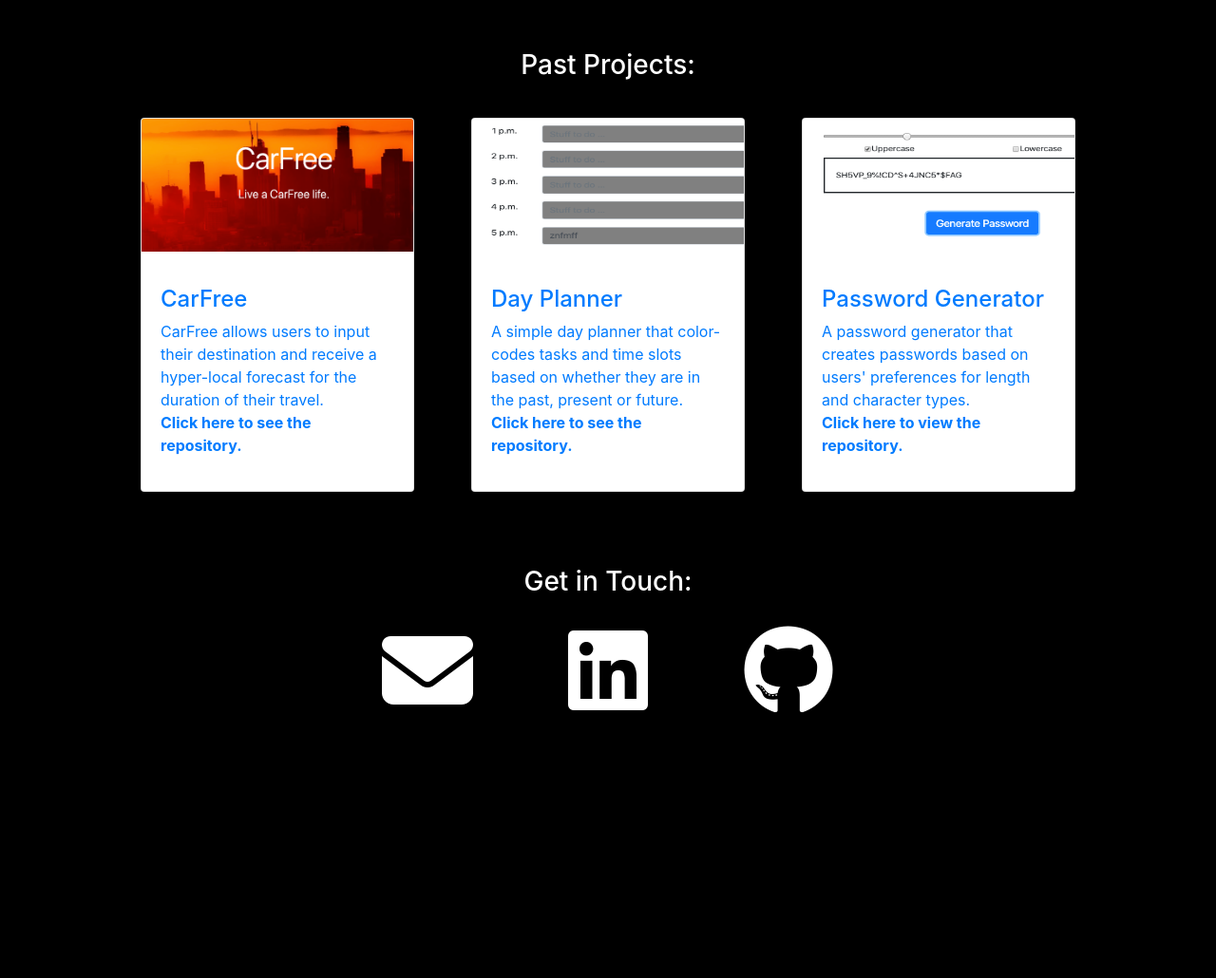
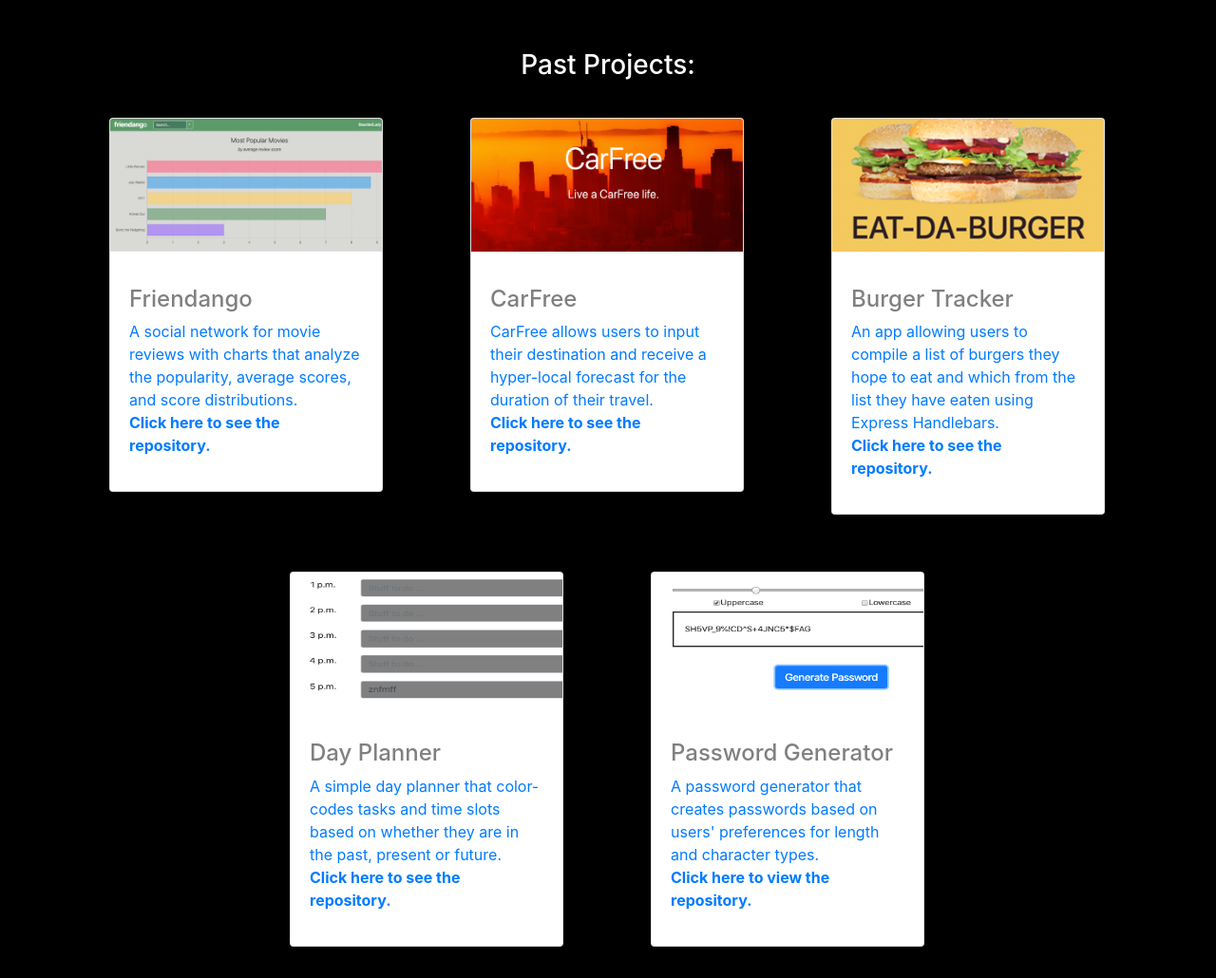
Before and after one commit to marykatewhite/NewPortfolio, a plain HTML site: page index.html in a window 1280 px wide. Shown: the part 760-1790 px from the top of the page at 95% size. Before the commit the page ends 1534 px from the top, so only its background shows below. Drawn offline with nearby package versions, Linux system fonts and the light colour scheme.

Commit message:
changed projects

```diff
--- a/index.html
+++ b/index.html
@@ -65,14 +65,35 @@
     </div>
     <br><br>
     <div class="container" id="projects">
+
         <div class="row justify-content-center">
             <div class="col-xs-12">
                 <br>
                 <h3 class="sectionLabel">Past Projects:</h3>
             </div>
         </div>
+
+
         <div class="row justify-content-center">
 
+            <div class="col-xs-12 col-sm-4">
+                <a href="https://friendango.herokuapp.com" target="_blank">
+                    <div class="card" style="width: 18rem;">
+                        <img src="images/friendangocard.png" class="card-img-top" alt="carfree">
+                        <div class="card-body">
+                            <p class="card-text">
+                                <h4>Friendango</h4>
+                                A social network for movie reviews with charts that analyze the popularity, average
+                                scores, and score distributions.<br>
+                                <a href="https://github.com/grlucy/Friendango"><b>Click here to see the
+                                        repository.</b></a>
+                            </p>
+                        </div>
+                    </div>
+                </a>
+            </div>
+
+            <div class="col-xs-12 col-sm-4">
                 <a href="https://marykatewhite.github.io/Project1/" target="_blank">
                     <div class="card" style="width: 18rem;">
                         <img src="images/carfree card.png" class="card-img-top" alt="carfree">
@@ -81,28 +102,47 @@
                                 <h4>CarFree</h4>
                                 CarFree allows users to input their destination and receive a hyper-local
                                 forecast for the duration of their travel.<br>
-            </a>
-            <a href="https://github.com/marykatewhite/Project1"><b>Click here to see the repository.</b></a>
+                                <a href="https://github.com/marykatewhite/Project1"><b>Click here to see the
+                                        repository.</b></a>
                             </p>
                         </div>
                     </div>
+                </a>
+            </div>
 
+            <div class="col-xs-12 col-sm-4">
+                <a href="https://cryptic-basin-19409.herokuapp.com/" target="_blank">
+                    <div class="card" style="width: 18rem;">
+                        <img src="images/burger card.png" class="card-img-top" alt="burgertracker">
+                        <div class="card-body">
+                            <p class="card-text">
+                                <h4>Burger Tracker</h4>An app allowing users to compile a list of burgers they hope to eat and which from the list they have eaten using Express Handlebars.<br>
+                                <a href="https://github.com/marykatewhite/eatdaburger"><b>Click here to see the
+                                        repository.</b></a>
+                            </p>
+                        </div>
+                    </div>
+                </a>
+            </div>
 
+            <div class="col-xs-12 col-sm-4">
                 <a href="https://marykatewhite.github.io/DayPlanner/" target="_blank">
                     <div class="card" style="width: 18rem;">
                         <img src="images/dayplanner2.png" class="card-img-top" alt="dayplanner">
                         <div class="card-body">
                             <p class="card-text">
                                 <h4>Day Planner</h4>A simple day planner that color-codes tasks and time slots based on
-                    whether they are in the past, present or future. </a><br>
-                    <a href="https://github.com/marykatewhite/DayPlanner"><b>Click here to see the repository.</b></a>
+                                whether they are in the past, present or future.<br>
+                                <a href="https://github.com/marykatewhite/DayPlanner"><b>Click here to see the
+                                        repository.</b></a>
                             </p>
                         </div>
                     </div>
+                </a>
+            </div>
 
 
-
-
+            <div class="col-xs-12 col-sm-4">
                 <a href="https://marykatewhite.github.io/PasswordGenerator/" target="_blank">
                     <div class="card" style="width: 18rem;">
                         <img src="images/password generator.png" class="card-img-top" alt="passwordgenerator">
@@ -110,15 +150,17 @@
                             <p class="card-text">
                                 <h4>Password Generator</h4>A password generator that creates passwords based on users'
                                 preferences for
-                    length and character types.<br></a>
-                    <a href="https://github.com/marykatewhite/PasswordGenerator"><b>Click here to view the repository.</b></a>
+                                length and character types.<br>
+                                <a href="https://github.com/marykatewhite/PasswordGenerator"><b>Click here to view the
+                                        repository.</b></a>
                             </p>
                         </div>
                     </div>
-
-
+                </a>
             </div>
         </div>
+    </div>
+
     <br><br>
     <div class="container" id="contact">
         <div class="row justify-content-center">
@@ -126,18 +168,18 @@
                 <h3 class="sectionLabel">Get in Touch:</h3>
             </div>
         </div>
-        <div class="row justify-content-center" id="icons">
+        <div class="row justify-content-center iconrow" id="icons">
             <div class="col-xs-12 col-sm-2 d-flex justify-content-center">
                 <a href="mailto:marykatewhite@gmail.com"><span style="color: white"><i
-                            class="icons fas fa-envelope fa-6x"></i></span></a>
+                            class="icons fas fa-envelope fa-3x"></i></span></a>
             </div>
             <div class="col-xs-12 col-sm-2 d-flex justify-content-center">
                 <a href="https://www.linkedin.com/in/marykatewhite/" target="_blank"><span style="color: white"><i
-                            class="icons fab fa-linkedin fa-6x"></i></span></a>
+                            class="icons fab fa-linkedin fa-3x"></i></span></a>
             </div>
             <div class="col-xs-12 col-sm-2 d-flex justify-content-center">
                 <a href="https://github.com/marykatewhite" target="_blank"><span style="color: white"><i
-                            class="icons fab fa-github fa-6x"></i></span></a>
+                            class="icons fab fa-github fa-3x"></i></span></a>
             </div>
         </div>
     </div>
--- a/style.css
+++ b/style.css
@@ -1,6 +1,19 @@
 body {
     background-color: black;
     color: black;
+}
+
+a {
+    color: gray;
+}
+
+.iconrow {
+    padding-top: 20px;
+    padding-bottom: 30px;
+}
+
+h4, a {
+    color: gray;
 }
 
 #aboutMe {
```
Also changed, not shown: images/burger card.png (added), images/friendango.png (added), images/friendangocard.png (added), 2 other files. Lines whose indentation alone changed are shown as unchanged.
